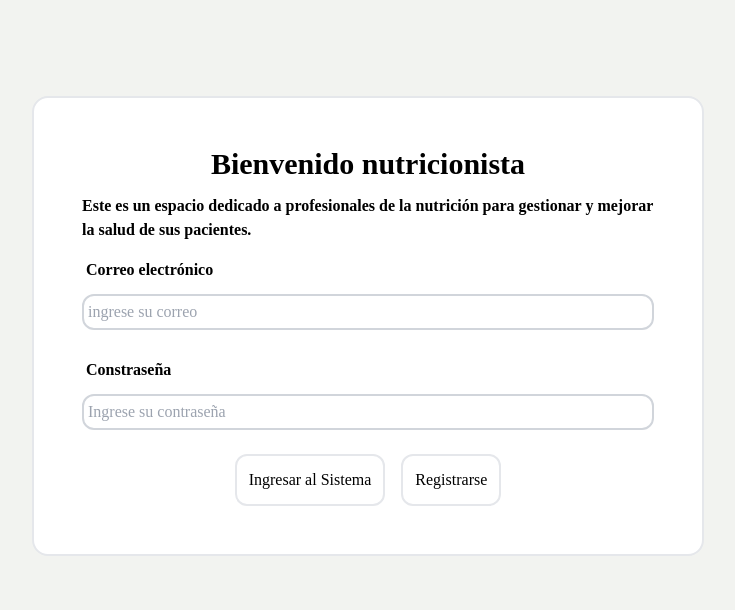
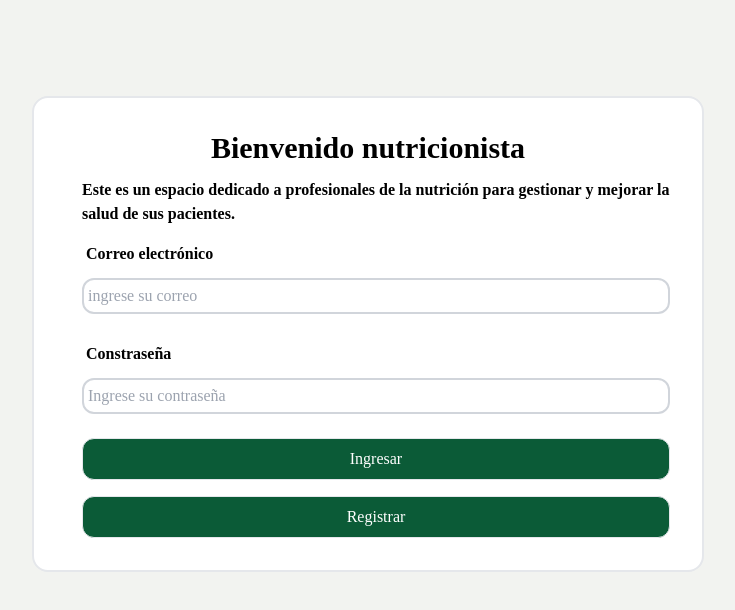
Before and after one commit to JulioLopez27/Plataforma-Nutricionista, a React (Vite) app in the folder web/: page / in a window 1280 px wide. Shown: the top 610 px of the page, without its empty margins (272-1007 px from the left). Built offline with nearby package versions, Linux system fonts and the light colour scheme.

Commit message:
Update design / color buttons

```diff
--- a/web/src/pages/Home/index.jsx
+++ b/web/src/pages/Home/index.jsx
@@ -35,7 +35,6 @@ export function Home() {
         setMessageType('approval');
 
       } catch (error) {
-        console.log('Error del servidor->', error.response.data.error);
         setIsModalOpen(true);
         setMessage(error.response.data.error);
         setMessageType('error');
@@ -55,9 +54,9 @@ export function Home() {
 
   return (
 
-    <div className="container max-w-2xl bg-white rounded-2xl border-2 p-8 my-24 mx-auto space-x-4 ">
+    <div>
 
-      <main className="p-4">
+      <main className="container max-w-2xl p-8 bg-white rounded-2xl border-2 my-24 mx-auto space-x-4 ">
 
         <h1 className="text-3xl text-center font-semibold mb-3">Bienvenido nutricionista</h1>
 
@@ -69,7 +68,7 @@ export function Home() {
             autoComplete="off"
             type="text"
             name="email"
-            label="Correo electrónico "
+            label="Correo electrónico"
             placeholder="ingrese su correo"
             error={formik.touched.email && formik.errors.email}
             value={formik.values.email}
@@ -88,10 +87,10 @@ export function Home() {
             onBlur={formik.handleBlur}
           />
 
-          <div className="flex justify-center space-x-4 mt-4">
+          <div className="flex flex-col text-center gap-4 text-white">
 
-            <button type='submit' className="text-center p-3 bg-smoke rounded-xl border-2 border-magenta ">Ingresar al Sistema</button>
-            <a href="/signup" className="text-center p-3 bg-magenta rounded-xl border-2 border-solid text-gris">Registrarse</a>
+            <button type='submit' className=" p-2 bg-verde_oscuro rounded-xl border ">Ingresar</button>
+            <a href="/signup" className=" p-2 bg-verde_oscuro rounded-xl border ">Registrar</a>
           </div>
 
         </form>
```
